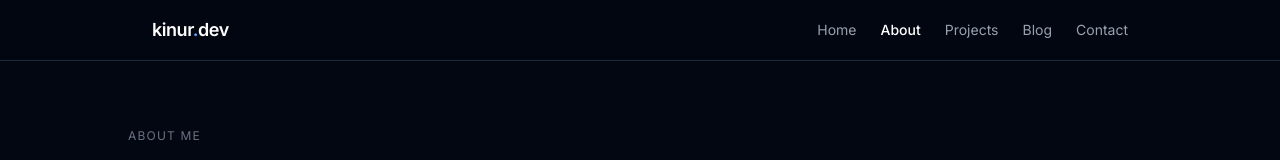
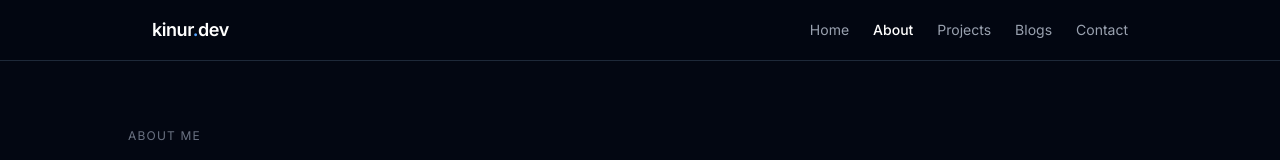
Before and after one commit to rzkinr/porto-kinur, a Next.js app in the folder frontend/: page /about in a window 1280 px wide. Shown: the top 160 px of the page. Built offline with nearby package versions, Linux system fonts and the light colour scheme.

Commit message:
updated blogs

```diff
--- a/frontend/components/Navbar.tsx
+++ b/frontend/components/Navbar.tsx
@@ -8,7 +8,7 @@ const navLinks = [
   { href: '/', label: 'Home' },
   { href: '/about', label: 'About' },
   { href: '/projects', label: 'Projects' },
-  { href: '/blog', label: 'Blog' },
+  { href: '/blogs', label: 'Blogs' },
   { href: '/contact', label: 'Contact' },
 ];
 
```
